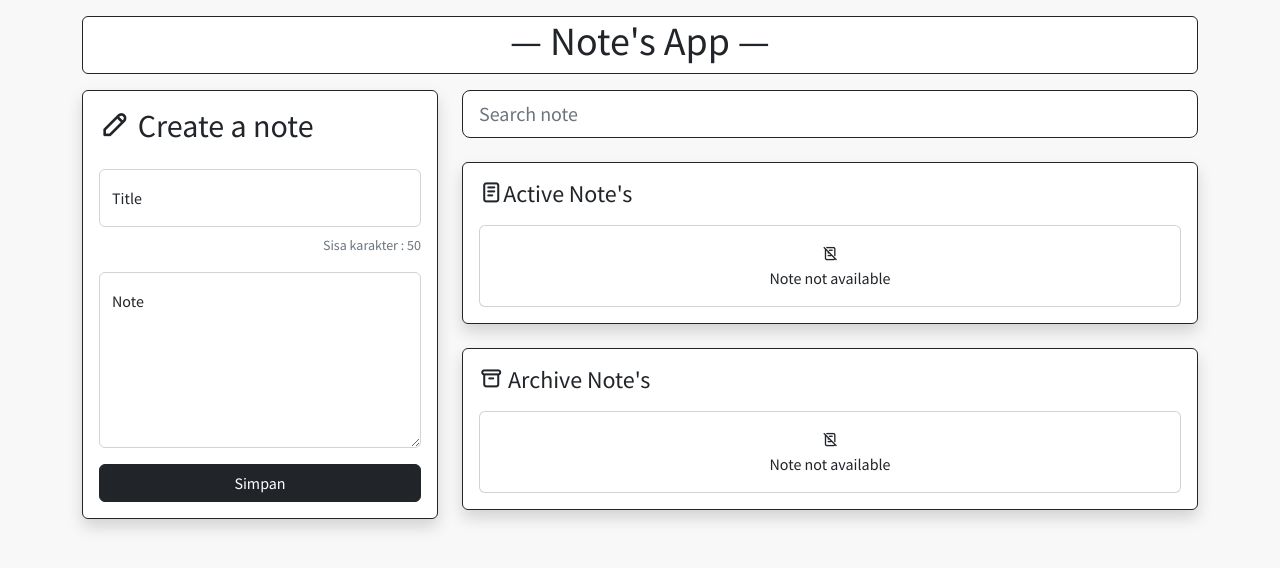
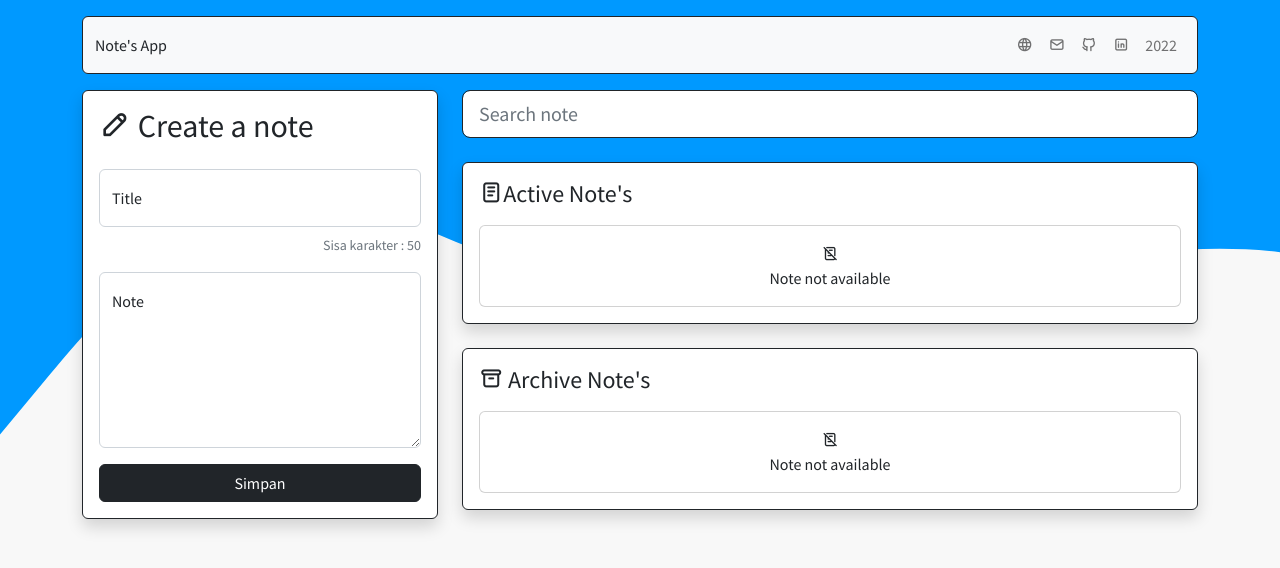
Before and after one commit to rwaddin/dicoding-catatan-pribadi, a React app: page / in a window 1280 px wide. Built offline with nearby package versions, Linux system fonts and the light colour scheme.

Commit message:
add wave bg

```diff
--- a/src/assets/main.css
+++ b/src/assets/main.css
@@ -1,13 +1,23 @@
-.create-wrapper{
-    height: 100vh;
-    position: sticky;
-    top: 2em;
+body{
+    background: #F8F8F8;
 }
 
-body{
-    background: #F8F8F8;
+#root{
+    background-image: url("images/wave.svg");
+    background-size: cover;
+    background-repeat: no-repeat;
+}
+
+.create-wrapper{
+    /*height: 100vh;*/
+    /*position: sticky;*/
+    top: 2em;
 }
 
 .input-note{
     height: 11em !important;
 }
+
+.socmed ul{
+    list-style: none;
+}
--- a/src/views/active/ActiveWrapper.js
+++ b/src/views/ActiveWrapper.js
@@ -1,6 +1,6 @@
 import React from "react";
-import CardWrapper from "../card/CardWrapper";
-import NoteEmpty from "../NoteEmpty";
+import CardWrapper from "./card/CardWrapper";
+import NoteEmpty from "./NoteEmpty";
 
 function ActiveWrapper(props) {
 	return (
--- a/src/views/archive/ArchiveWrapper.js
+++ b/src/views/ArchiveWrapper.js
@@ -1,6 +1,6 @@
 import React from "react";
-import CardWrapper from "../card/CardWrapper";
-import NoteEmpty from "../NoteEmpty";
+import CardWrapper from "./card/CardWrapper";
+import NoteEmpty from "./NoteEmpty";
 
 function ArchiveWrapper(props){
 	return (
--- a/src/views/NoteContainer.js
+++ b/src/views/NoteContainer.js
@@ -1,7 +1,7 @@
 import React from "react";
 
 import NoteHeader from "./NoteHeader";
-import NoteCreateWrapper from "./create/NoteCreateWrapper";
+import NoteCreateWrapper from "./NoteCreateWrapper";
 import NoteContainerRight from "./NoteContainerRight";
 
 class NoteContainer extends React.Component{
@@ -49,10 +49,10 @@ class NoteContainer extends React.Component{
 
   render() {
     return (
-      <div className="container">
+      <div className="container pt-3">
         <NoteHeader/>
         <div className="row">
-          <div className="col-sm-4 create-wrapper">
+          <div className="col-sm-4 create-wrapper d-flex flex-column">
             <NoteCreateWrapper {...this.state} onChangeTitle={this.onChangeTitle} onChangeText={this.onChangeText} onSave={() => this.myRef.current.onSave()} />
           </div>
           <NoteContainerRight ref={this.myRef} {...this.state}/>
--- a/src/views/NoteContainerRight.js
+++ b/src/views/NoteContainerRight.js
@@ -1,7 +1,7 @@
 import React from "react";
 import NoteSearch from "./NoteSearch";
-import ActiveWrapper from "./active/ActiveWrapper";
-import ArchiveWrapper from "./archive/ArchiveWrapper";
+import ActiveWrapper from "./ActiveWrapper";
+import ArchiveWrapper from "./ArchiveWrapper";
 
 class NoteContainerRight extends React.Component{
 
--- a/src/views/create/NoteCreateWrapper.js
+++ b/src/views/NoteCreateWrapper.js
@@ -2,7 +2,7 @@ import React from "react";
 
 function NoteCreateWrapper({title, text, onChangeTitle, onChangeText, sisa, onSave}) {
 	return (
-		<div className="card shadow border border-dark">
+		<div className="card shadow border border-dark mb-4">
 			<div className="card-body">
 				<h2 className="mb-4"><i className="ti ti-pencil"></i> Create a note</h2>
 
--- a/src/views/NoteHeader.js
+++ b/src/views/NoteHeader.js
@@ -1,8 +1,41 @@
 import React from "react";
 
 function noteHeader() {
-    return <div className="d-flex w-100 justify-content-center my-3 rounded-2 border border-dark bg-white">
-        <h1>&mdash; Note's App &mdash;</h1>
-    </div>
+	return (
+		<nav className="navbar navbar-expand-sm bg-light rounded-2 border border-dark mb-3 ">
+			<div className="container-fluid justify-content-between">
+				<span className="navbar-text text-dark">Note's App</span>
+
+				<ul className="navbar-nav">
+					<li className="nav-item">
+						<a className="nav-link" href="https://addin.my.id" target="_blank"><i className="ti ti-world"></i></a>
+					</li>
+					<li className="nav-item">
+						<a className="nav-link" href="#"><i className="ti ti-mail"></i></a>
+					</li>
+					<li className="nav-item">
+						<a className="nav-link" href="#"><i className="ti ti-brand-github"></i></a>
+					</li>
+					<li className="nav-item">
+						<a className="nav-link" href="#"><i className="ti ti-brand-linkedin"></i></a>
+					</li>
+					<li className="nav-item">
+						<a className="nav-link" href="#">2022</a>
+					</li>
+				</ul>
+			</div>
+
+		</nav>
+	)
+	/*<div className="d-flex w-100 justify-content-center mb-3 rounded-2 border border-dark bg-white">
+		<h1>&mdash; Note's App &mdash;</h1>
+		<ul className="socmed">
+				<li>x</li>
+				<li>x</li>
+				<li>x</li>
+				<li>x</li>
+		</ul>
+</div>*/
 }
+
 export default noteHeader;
```
Also changed, not shown: src/assets/images/wave.svg (added).
